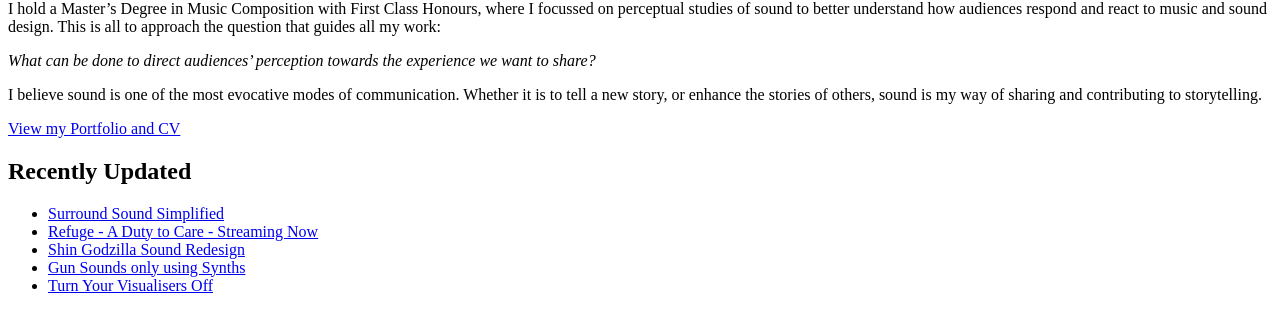
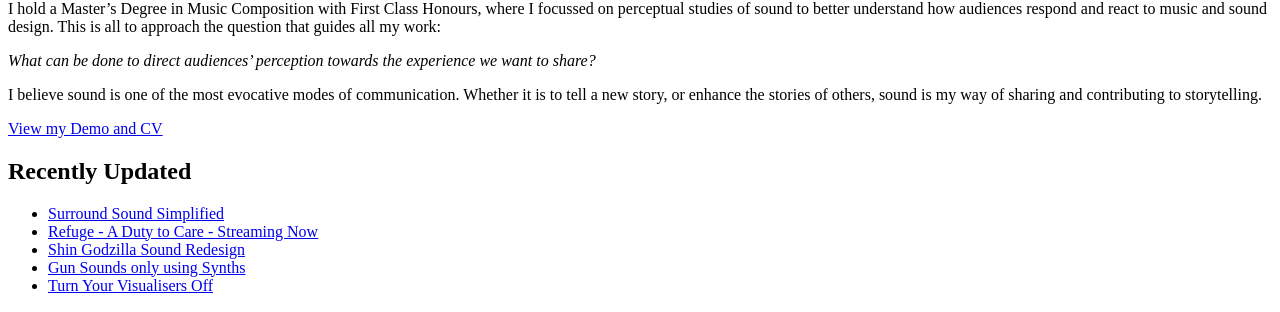
Before and after one commit to EwanCo/EwanCollins_Website, a Jekyll site: the page built from _tabs/about.md, in a window 1280 px wide. Shown: the part 504-816 px from the top of the page. Built offline with Jekyll 4.4.1, drawn with Linux system fonts in a browser that asks for light colours; cached includes are drawn as plain includes; nearby versions of some CDN libraries.

Commit message:
Link Changes

```diff
--- a/_tabs/about.md
+++ b/_tabs/about.md
@@ -15,4 +15,4 @@ I hold a Master's Degree in Music Composition with First Class Honours, where I
 
 I believe sound is one of the most evocative modes of communication. Whether it is to tell a new story, or enhance the stories of others, sound is my way of sharing and contributing to storytelling.
 
-<p><a href="/PortfolioCV.html">View my Portfolio and CV</a></p>
+<p><a href="/DemoCV.html">View my Demo and CV</a></p>
```
Also changed, not shown: DemoCV.html (renamed from PortfolioCV.html).
